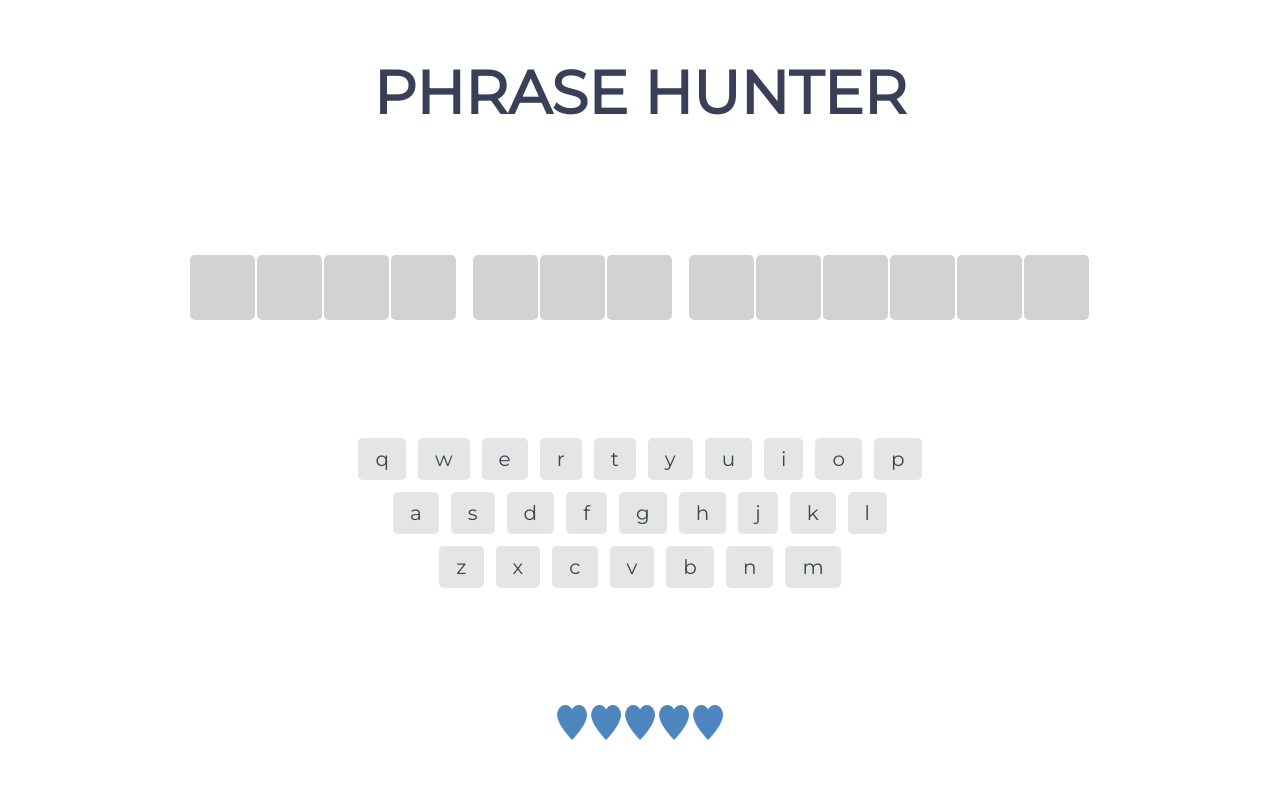
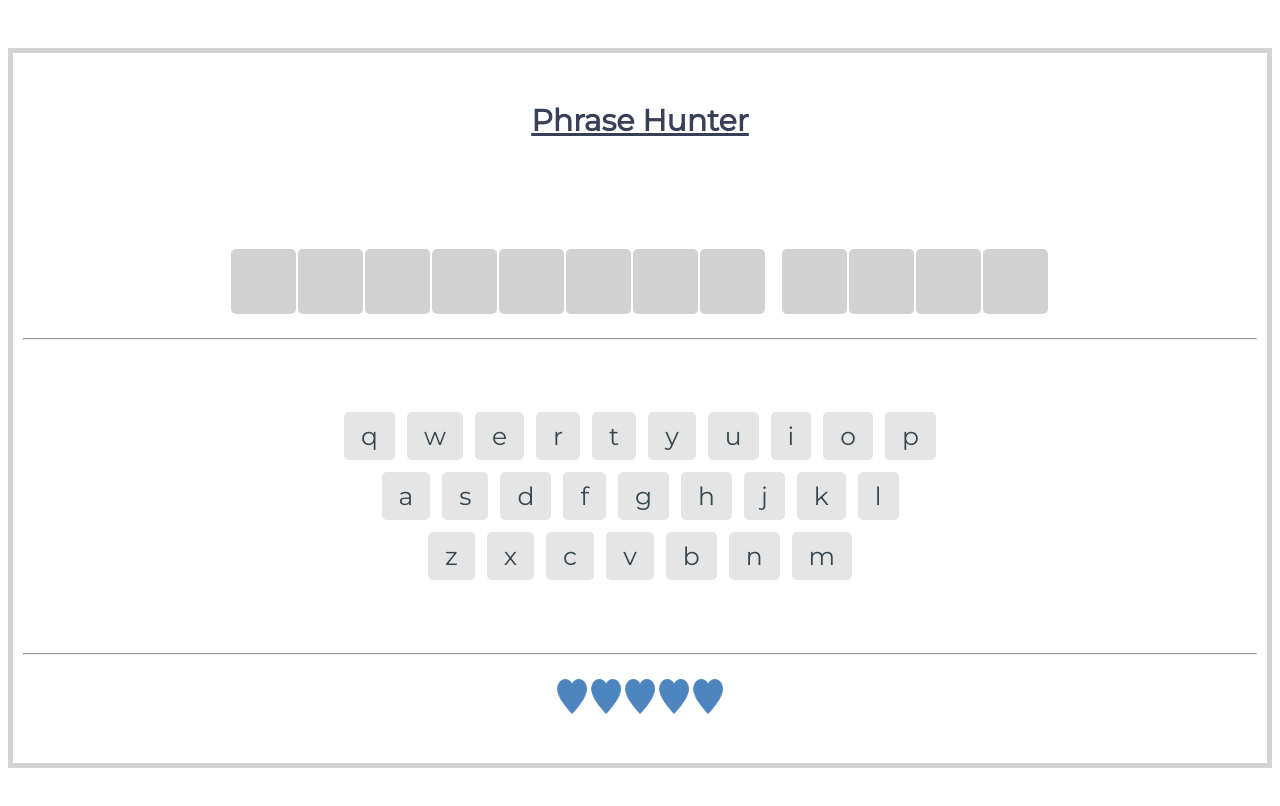
Before and after one commit to imnomee/04-OOP-Game-Show-App, a plain HTML site: page index.html in a window 1280 px wide. Both pictures are taken after a click on the button "Start Game". Drawn offline with Linux system fonts and the light colour scheme.

Commit message:
Complete Project

```diff
--- a/css/styles.css
+++ b/css/styles.css
@@ -1,26 +1,26 @@
 /* Main styles */
-@import url('https://fonts.googleapis.com/css?family=Open+Sans:400,700&Roboto:300');
+@import url("https://fonts.googleapis.com/css?family=Open+Sans:400,700&Roboto:300");
 
 /* Variables */
 
 :root {
-  --color-win: #78CF82;
-  --color-lose: #D94545;
+    --color-win: #afd275;
+    --color-lose: #d7717d;
     --color-start: #5b85b7;
     --color-neutral: #445069;
-  --color-neutral-light: #D2D2D2;
-  --color-keys: #37474F;
-  --color-keys-light: #E5E5E5;
-  --font-size-large: 60px;
-  --font-size-medium: 20px;
-  --transition: all .2s ease-in-out;
+    --color-neutral-light: #d2d2d2;
+    --color-keys: #37474f;
+    --color-keys-light: #e5e5e5;
+    --font-size-large: 90px;
+    --font-size-medium: 25px;
+    --transition: all 0.2s ease-in-out;
 }
 
 /* main */
 
 * {
     box-sizing: border-box;
-  font-family: 'Montserrat', sans-serif;
+    font-family: "Montserrat", sans-serif;
 }
 
 body {
@@ -30,7 +30,9 @@ body {
     height: 100vh;
 }
 
-li, ol, ul {
+li,
+ol,
+ul {
     padding: 0;
     display: inline-block;
 }
@@ -44,12 +46,13 @@ h2 {
 
 h1 {
     font-size: 30px;
+    font-weight: bold;
 }
 
 button {
     margin: 6px;
     border: 1px solid transparent;
-  padding: .5rem 1rem;
+    padding: 0.5rem 1rem;
     color: var(--color-keys);
     font-size: var(--font-size-medium);
     background-color: var(--color-keys-light);
@@ -69,9 +72,10 @@ button {
     display: flex;
     flex-direction: column;
     justify-content: space-around;
-  height: 100%;
+    height: 90%;
     max-height: 900px;
     text-align: center;
+    border: 5px solid lightgray;
 }
 
 .section {
@@ -79,8 +83,14 @@ button {
     padding: 10px;
 }
 
-#phrase ul li{
+#phrase ul li {
     margin-top: 15px;
+}
+.key:hover {
+    border: 3px solid steelblue;
+    font-weight: bold;
+    background-color: lightslategrey;
+    color: white;
 }
 
 /* Title */
@@ -88,7 +98,6 @@ button {
 .header {
     color: #3a3f58;
 }
-
 
 /* Phrase */
 
@@ -107,8 +116,6 @@ button {
     width: 15px;
 }
 
-
-
 .show {
     color: #fff;
     background-color: #4ac0d5;
@@ -118,10 +125,9 @@ button {
     padding: 20px 1px 0 1px;
     margin-right: 2px;
     border-radius: 5px;
-  -webkit-animation-duration: .5s;
-  animation-duration: .5s;
+    -webkit-animation-duration: 0.5s;
+    animation-duration: 0.5s;
 }
-
 
 /* Keyboard */
 
@@ -134,12 +140,12 @@ button {
     background: #3a3f58;
     border-radius: 5px;
     font-size: var(--font-size-medium);
-  color: #FFFFFF;
+    color: #ffffff;
 }
 
 .wrong {
     background: #f7a964;
-  color: #FFFFFF;
+    color: #ffffff;
 }
 
 .btn__reset {
@@ -149,8 +155,8 @@ button {
     border-radius: 5px;
     font-size: 20px;
     cursor: pointer;
-  border-bottom: solid 4px rgba(0, 0, 0, .3);
-  border-right: solid 3px rgba(0, 0, 0, .3)
+    border-bottom: solid 4px rgba(0, 0, 0, 0.3);
+    border-right: solid 3px rgba(0, 0, 0, 0.3);
 }
 
 .btn__reset:active {
@@ -159,14 +165,13 @@ button {
     border-right: solid 3px rgba(0, 0, 0, 0);
 }
 
-
 /* Overlay */
 
 #overlay {
     display: flex;
     flex-direction: column;
     position: fixed;
-  color: #FFFFFF;
+    color: #ffffff;
     justify-content: center;
     top: 0;
     bottom: 0;
@@ -176,11 +181,12 @@ button {
 }
 
 .title {
-  color: #FFF;
+    color: #fff;
 }
 
 .start {
-  background-color: #3a3f58;
+    /* background-color: #3a3f58; */
+    background-color: #7e685a;
 }
 
 .start a {
--- a/index.html
+++ b/index.html
@@ -21,11 +21,14 @@
             </div>
 
             <div id="banner" class="section">
-                <h2 class="header">Phrase Hunter</h2>
+                <h1 class="header">
+                    <u>Phrase Hunter</u>
+                </h1>
             </div>
 
             <div id="phrase" class="section">
                 <ul></ul>
+                <hr />
             </div>
 
             <div id="qwerty" class="section">
@@ -66,6 +69,7 @@
             </div>
 
             <div id="scoreboard" class="section">
+                <hr />
                 <ol>
                     <li class="tries">
                         <img
--- a/js/Game.js
+++ b/js/Game.js
@@ -24,7 +24,14 @@ class Game {
             new Phrase("Salt and Pepper"),
             new Phrase("A flying koala"),
             new Phrase("School is lame"),
-            new Phrase("Sing a song")
+            new Phrase("Sing a song"),
+            new Phrase("Olive juice"),
+            new Phrase("You are adopted"),
+            new Phrase("Elephant Foot"),
+            new Phrase("The cows were flying"),
+            new Phrase("Lets get that bread"),
+            new Phrase("I love pizza"),
+            new Phrase("Harry the plotter")
         ];
 
         return phraseList; // Returning full phrase list we can use for game
@@ -48,9 +55,8 @@ class Game {
 
     //This is the main interaction method with all the logic
     handleInteraction(e) {
+        // If the event is coming from physical keyboard and catching with 'keydown'
         if (e.type == "keydown") {
-            console.log(e.type);
-            // console.log(e.key.toLowerCase());
             const char = qwerty.querySelectorAll("button"); //find all the buttons
             for (let i = 0; i < char.length; i++) {
                 const button = char[i];
@@ -76,6 +82,7 @@ class Game {
                     }
                 }
             }
+            //If the event is coming the mouse click
         } else if (e.type == "click") {
             e.disabled = true;
             const button = e.target;
@@ -155,8 +162,8 @@ class Game {
         const qwerty = document.getElementById("qwerty");
         const qwertyButtons = qwerty.querySelectorAll("button");
         qwertyButtons.forEach(button => {
-            button.className = "key";
-            button.disabled = false;
+            button.className = "key"; // change back to key
+            button.disabled = false; // enable all buttons
         });
 
         //Missed Reset
--- a/js/app.js
+++ b/js/app.js
@@ -9,8 +9,10 @@ startButton.addEventListener("click", e => {
     game.startGame(); // calling startGame method through the game object
 });
 
+//Click listener for onScreen qwerty keyboard
 qwerty.addEventListener("click", e => {
     if (e.target.className == "key") {
+        //only if the clicked target has key class name
         game.handleInteraction(e);
     }
 });
```
Also changed, not shown: 1 other file. Lines whose indentation alone changed are shown as unchanged.
